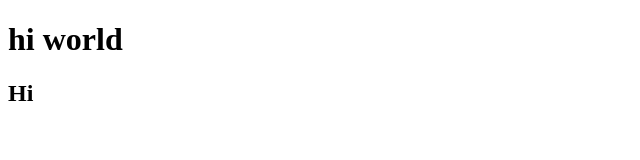
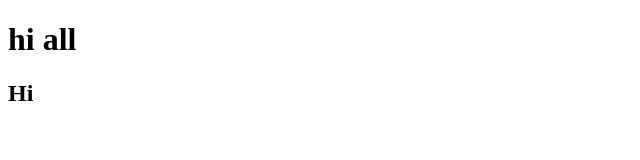
Before and after one commit to eleneek/Git-like-a-pro, a plain HTML site: page index.html in a window 1280 px wide. Shown: the whole page, without its empty margins (0-640 px from the left). Drawn offline with Linux system fonts and the light colour scheme.

Commit message:
change text

```diff
--- a/index.html
+++ b/index.html
@@ -9,7 +9,7 @@
 </head>
 
 <body>
-    <h1>hi world</h1>
+    <h1>hi all</h1>
     <h2>Hi</h2>
 </body>
 
```
